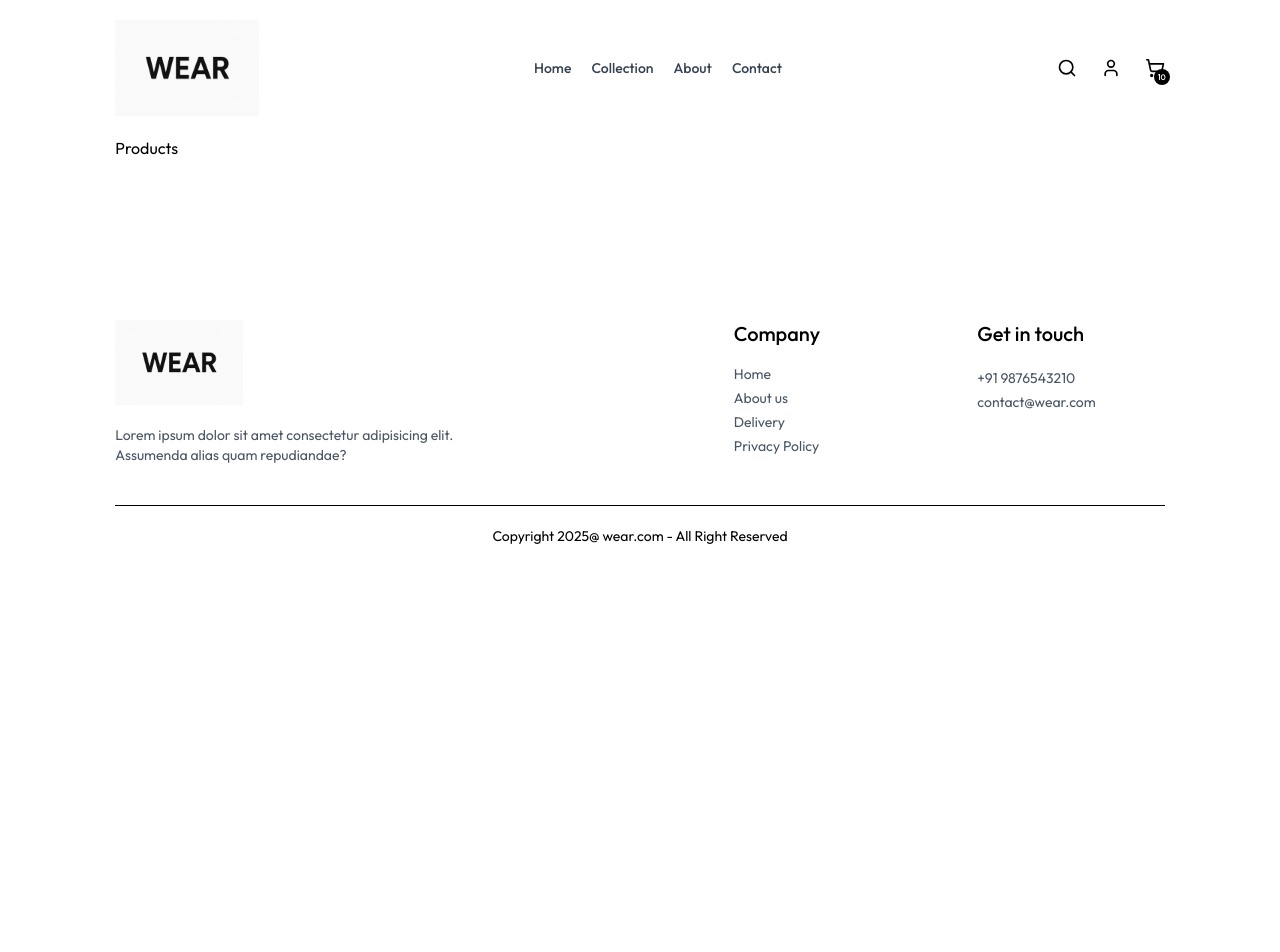
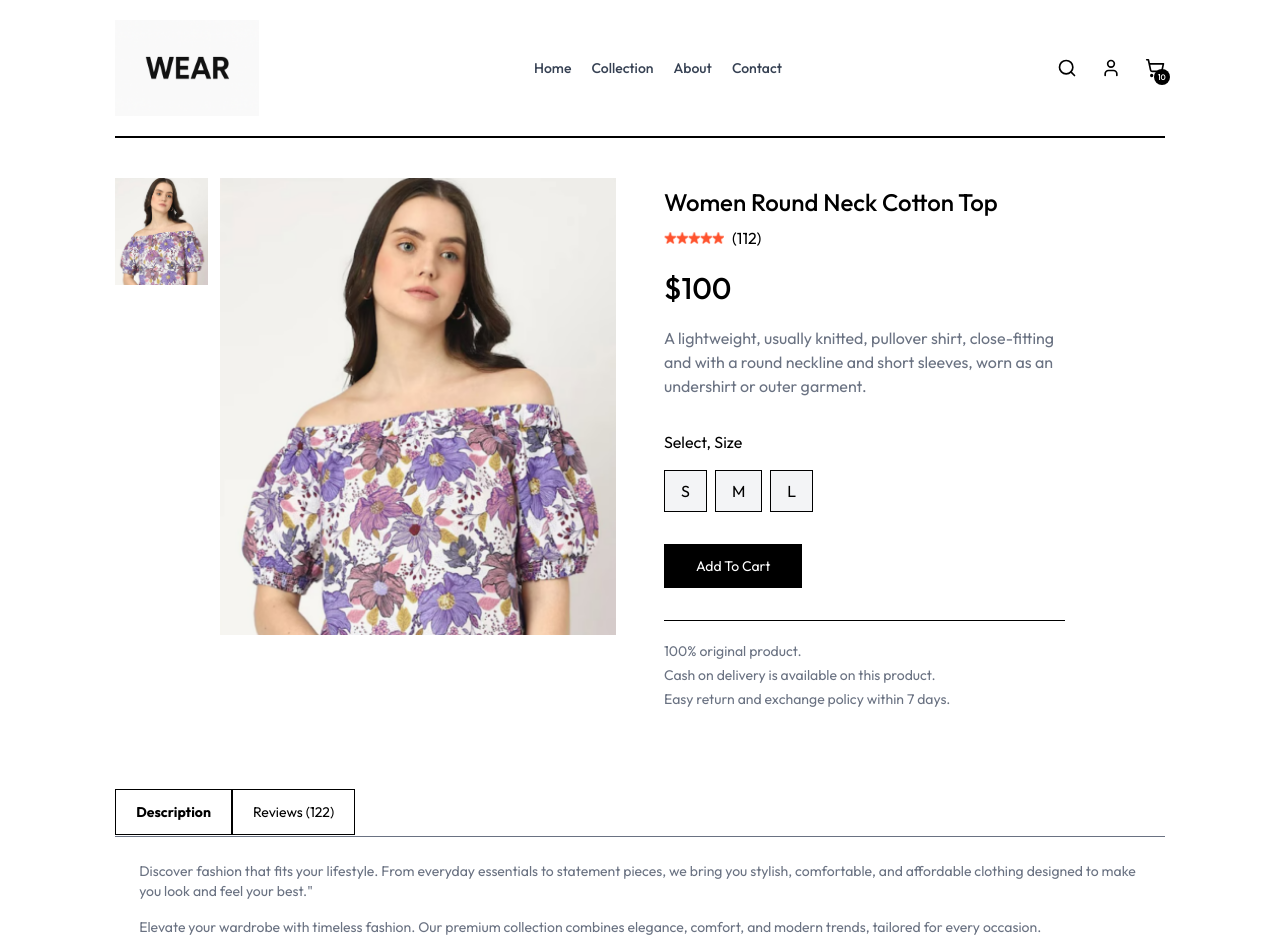
Before and after one commit to Ramprasadya/ramwear, a React (Vite) app: page /product/aaaaa in a window 1280 px wide. Shown: the top 952 px of the page. Before the commit the page ends 800 px from the top, so only its background shows below. Built offline with nearby package versions, Linux system fonts and the light colour scheme.

Commit message:
Products & Related Products

```diff
--- /dev/null
+++ b/src/components/UiComponents/RelatedProducts.tsx
@@ -0,0 +1,37 @@
+import { useContext, useEffect, useState } from "react"
+import { ShopContext } from "../context/ShopContext"
+import Title from "./Title"
+import ProductItem from "./ProductItem"
+
+
+const RelatedProducts = ({category,subCategory}:any) => {
+    const {products} = useContext(ShopContext)
+    const [related, setRelated] = useState<any[]>([])
+    useEffect(()=>{
+      if(products.length >0){
+        let productsCopy = products.slice();
+        productsCopy = productsCopy.filter((item:{category:any})=>category === item.category);
+        productsCopy = productsCopy.filter((item:{subCategory:any})=> subCategory === item.subCategory);
+        // console.log(productsCopy.slice());
+        setRelated(productsCopy.slice())
+
+      }
+    },[products])
+  return (
+    <div className="my-24" >
+      <div className="text-3xl text-center py-2" >
+       <Title text1="Related" text2="Products" />
+      </div>
+      <div className="grid grid-cols-2 sm:grid-cols-3 md:grid-cols-4 lg:grid-cols-4 gap-4 gap-y-6" >
+        {
+            related.map((item,index)=>(
+             <ProductItem key={index} id={item._id} name={item.name} price={item.price} image={item.image} />
+            ))
+        }
+
+      </div>
+    </div>
+  )
+}
+
+export default RelatedProducts
--- a/src/components/pages/Products.tsx
+++ b/src/components/pages/Products.tsx
@@ -1,9 +1,102 @@
-
+import { useContext, useEffect, useState } from "react";
+import { useParams } from "react-router-dom";
+import { ShopContext } from "../context/ShopContext";
+import { assets } from "../assets/frontend_assets/assets";
+import RelatedProducts from "../UiComponents/RelatedProducts";
 
 const Products = () => {
-  return (
-    <div>Products</div>
-  )
-}
+  const { productId } = useParams();
+  const { products, currency } = useContext(ShopContext);
+  const [productData, setProductData] = useState<any>(false);
+  const [image, setImage] = useState<string>("");
+  const [size, setSize] = useState<string>('')
 
-export default Products
+  const fetchProductData = () => {
+    products.map((item: any) => {
+      if (item._id === productId) {
+        setProductData(item);
+        setImage(item.image[0]);
+        console.log(item);
+
+        return null;
+      }
+    });
+  };
+
+  useEffect(() => {
+    fetchProductData();
+  }, [productId, products]);
+
+  return productData ? (
+    <div className="border-t-2 pt-10 transition-opacity ease-in duration-100 opacity-100">
+      {/* ----- Product Data ----- */}
+      <div className="flex gap-12 sm:gap-12 flex-col sm:flex-row">
+        {/* Product Images  */}
+        <div className="flex-1 flex flex-col-reverse gap-3 sm:flex-row">
+          <div className="flex sm:flex-col overflow-x-auto sm:overflow-y-scroll justify-between sm:justify-normal sm:w-[18.7%] w-full ">
+            {productData.image.map((item: any, index: any) => (
+              <img
+                onClick={() => setImage(item)}
+                src={item}
+                key={index}
+                alt=""
+                className="w-[24%] sm:w-full sm:mb-3 flex-shrink-0 cursor-pointer "
+              />
+            ))}
+          </div>
+          <div className="w-full sm:w-[80%]">
+            <img src={image} className="w-full h-auto" alt="" />
+          </div>
+        </div>
+        {/* ---------- Prudct Info --- */}
+        <div className="flex-1">
+          <h1 className="font-medium text-2xl mt-2">{productData.name}</h1>
+          <div className="flex items-center gpa-1 mt-2">
+            <img src={assets.star_icon} alt="" className="w-3 5" />
+            <img src={assets.star_icon} alt="" className="w-3 5" />
+            <img src={assets.star_icon} alt="" className="w-3 5" />
+            <img src={assets.star_icon} alt="" className="w-3 5" />
+            <img src={assets.star_icon} alt="" className="w-3 5" />
+            <p className="pl-2" >(112)</p>
+          </div>
+          <p className="mt-5 text-3xl font-medium" >{currency}{productData.price}</p>
+          <p className="mt-5 text-gray-500 md:w-4/5 " >{productData.description}</p>
+          <div className="flex flex-col gap-4 my-8" >
+             <p>Select, Size</p>
+             <div className="flex gap-2" >
+               {productData.sizes.map((item:any,index:any)=>(
+                <button onClick={()=> setSize(item)} className={`border py-2 px-4 bg-gray-100  ${item === size? 'border-orange-500': ''} `} key={index} >{item}</button>
+               ))}
+             </div>
+          </div>
+          <button className="bg-black text-white px-8 py-3 text-sm active:bg-gray-700" >Add To Cart</button>
+          <hr className="mt-8 sm:w-4/5"  />
+          <div className="text-sm text-gray-500 mt-5 flex flex-col gap-1" >
+            <p>100% original product.</p>
+            <p>Cash on delivery is available on this product.</p>
+            <p>Easy return and exchange policy within 7 days.</p>
+
+          </div>
+        </div>
+      </div>
+      {/* Description & Review Section  */}
+      <div className="mt-20" >
+        <div className="flex" >
+         <b className="border px-5 py-3 text-sm" >Description</b>
+         <p className="border px-5 py-3 text-sm" >Reviews (122)</p>
+        </div>
+        <div className="flex flex-col gap-4 border-y mt-[1px] px-6 py-6 text-sm text-gray-500" >
+          <p>Discover fashion that fits your lifestyle. From everyday essentials to statement pieces, we bring you stylish, comfortable, and affordable clothing designed to make you look and feel your best."</p>
+          <p>Elevate your wardrobe with timeless fashion. Our premium collection combines elegance, comfort, and modern trends, tailored for every occasion.</p>
+
+        </div>
+      </div>
+      {/* Display related Product */}
+      <RelatedProducts category={productData.category} subCategory={productData.subCategory} />
+    </div>
+  ) : (
+    <div className="opacity-0"></div>
+  );
+};
+
+export default Products;
--- a/src/index.css
+++ b/src/index.css
@@ -15,6 +15,10 @@
   font-style: normal;
 }
 
+::-webkit-scrollbar{
+  display: none;
+}
+
 @media (max-width:640px) {
   a.active{
     background-color: black;
```
